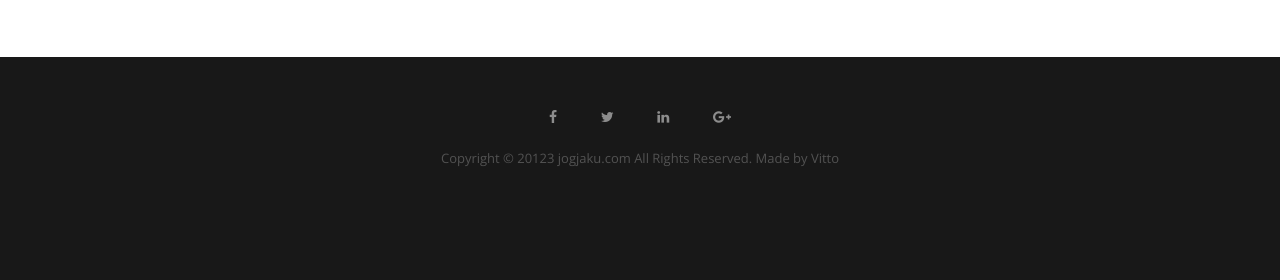
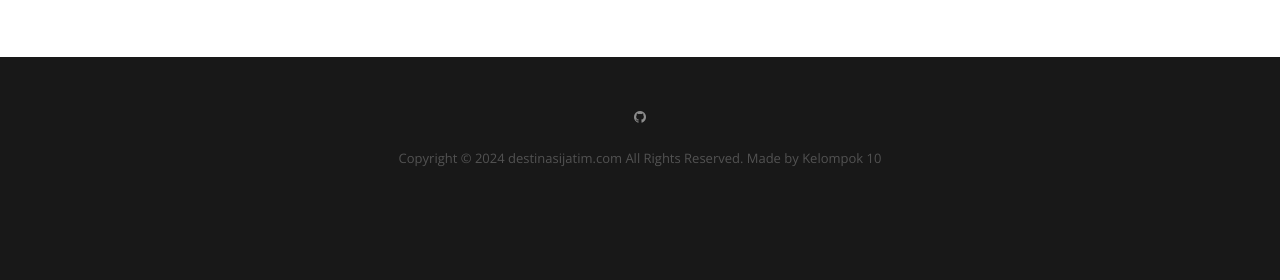
Before and after one commit to mulyani07/UAS-PEMWEB, a PHP site: page /index.php in a window 1280 px wide. Shown: the part 4785-5065 px from the top of the page. Run offline with PHP 8.4, Linux system fonts and the light colour scheme; the visitor is signed in with stand-in values (Sample User, id 1); data that the repository does not hold is empty; some libraries are stand-ins or nearby versions; some web fonts are replaced.

Commit message:
Add files via upload

```diff
--- a/destinasijatim/index.php
+++ b/destinasijatim/index.php
@@ -261,13 +261,11 @@ $events = $req->fetchAll();
   <div class="footer-top section">
     <div class="container" align="center">
       <div class="row">
-        <a style="padding:20px"; href="#"><i class="fa fa-facebook"></i></a>
-        <a style="padding:20px"; href="#"><i class="fa fa-twitter"></i></a>
-        <a style="padding:20px"; href="#"><i class="fa fa-linkedin"></i></a>
-        <a style="padding:20px"; href="#"><i class="fa fa-google-plus"></i></a>
+        <a style="padding:20px"; href="https://github.com/mulyani07/UAS-PEMWEB"><i class="fa fa-github"></i></a>
+
         <br>
         <br>
-<p>Copyright © 20123 jogjaku.com All Rights Reserved. Made by Vitto
+<p>Copyright © 2024 destinasijatim.com All Rights Reserved. Made by Kelompok 10
       </div>
     </div>
   </div>
```
